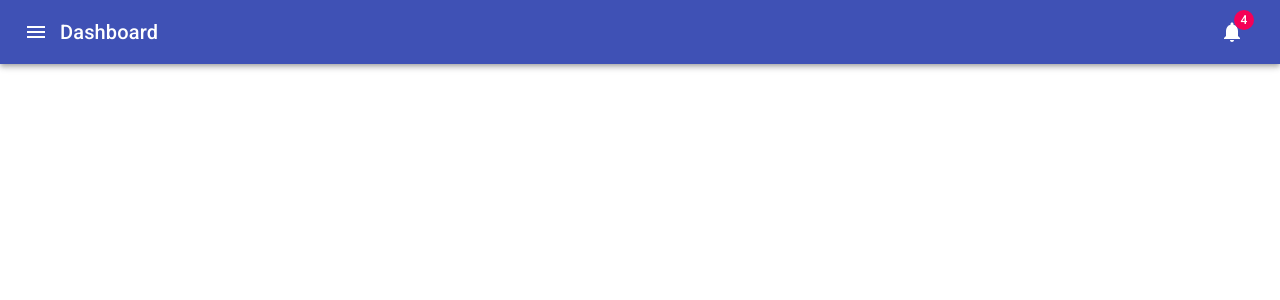
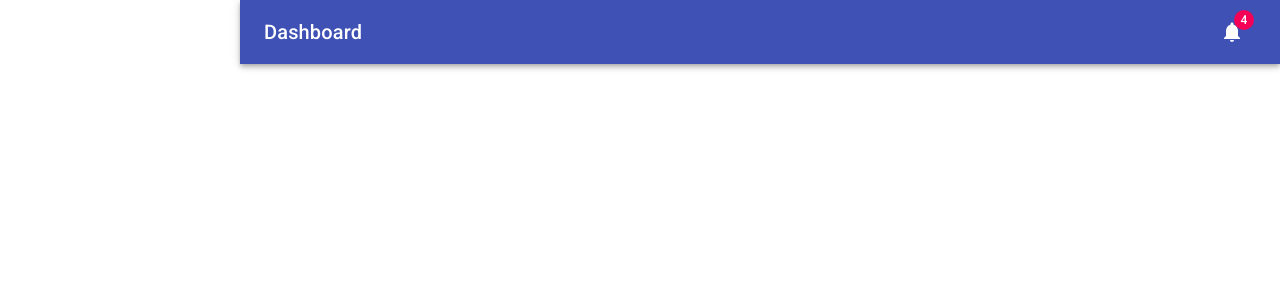
Before and after one commit to yaololo/set-up-project, a React app in the folder client/: page /main/dashboard in a window 1280 px wide. Shown: the top 300 px of the page. Built offline with nearby package versions, Linux system fonts and the light colour scheme.

Commit message:
Add header bar styles

```diff
--- a/client/src/components/main/dashboard-header.tsx
+++ b/client/src/components/main/dashboard-header.tsx
@@ -9,27 +9,65 @@ import {
 import MenuIcon from "@material-ui/icons/Menu";
 import NotificationsIcon from "@material-ui/icons/Notifications";
 import clsx from "clsx";
-import { useStyles } from "./style";
+import { makeStyles } from "@material-ui/core/styles";
+
+const drawerWidth = 240;
 
 interface IProps {
   isDrawerOpen: boolean;
   handleDrawerOpen: (flag: boolean) => void;
 }
 
+const useStyles = makeStyles(theme => ({
+  appBar: {
+    zIndex: theme.zIndex.drawer + 1,
+    transition: theme.transitions.create(["width", "margin"], {
+      easing: theme.transitions.easing.sharp,
+      duration: theme.transitions.duration.leavingScreen
+    })
+  },
+  appBarShift: {
+    marginLeft: drawerWidth,
+    width: `calc(100% - ${drawerWidth}px)`,
+    transition: theme.transitions.create(["width", "margin"], {
+      easing: theme.transitions.easing.sharp,
+      duration: theme.transitions.duration.enteringScreen
+    })
+  },
+  menuButtonHidden: {
+    display: "none"
+  },
+  toolbar: {
+    paddingRight: 24 // keep right padding when drawer closed
+  },
+  menuButton: {
+    marginRight: 36
+  },
+  title: {
+    flexGrow: 1
+  }
+}));
+
 const DashboardHeader: React.FC<IProps> = props => {
   const classes = useStyles();
   return (
     <AppBar
       position="absolute"
-      className={clsx(classes.appBar, open && classes.appBarShift)}
+      className={clsx(
+        classes.appBar,
+        props.isDrawerOpen && classes.appBarShift
+      )}
     >
       <Toolbar className={classes.toolbar}>
         <IconButton
           edge="start"
           color="inherit"
           aria-label="open drawer"
-          onClick={() => props.handleDrawerOpen(!props.isDrawerOpen)}
-          className={clsx(classes.menuButton, open && classes.menuButtonHidden)}
+          onClick={() => props.handleDrawerOpen(true)}
+          className={clsx(
+            classes.menuButton,
+            props.isDrawerOpen && classes.menuButtonHidden
+          )}
         >
           <MenuIcon />
         </IconButton>
```
